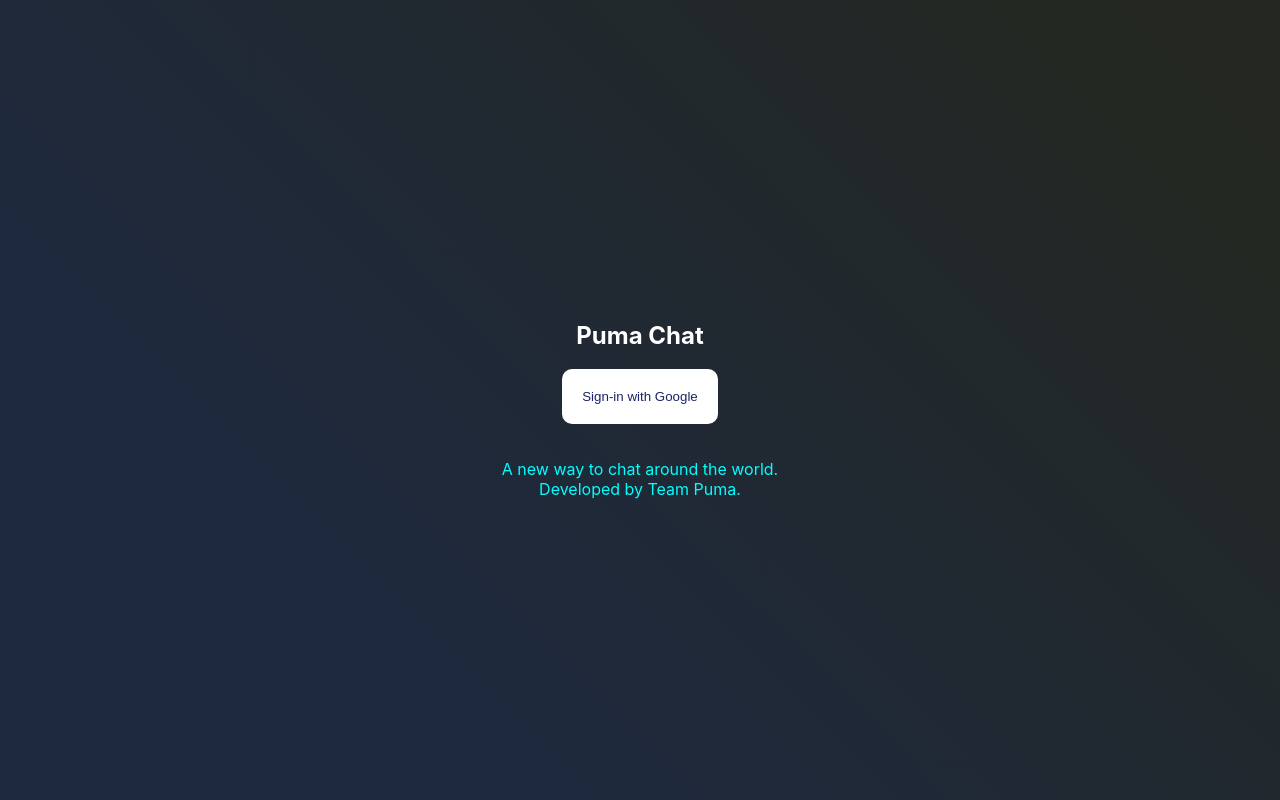
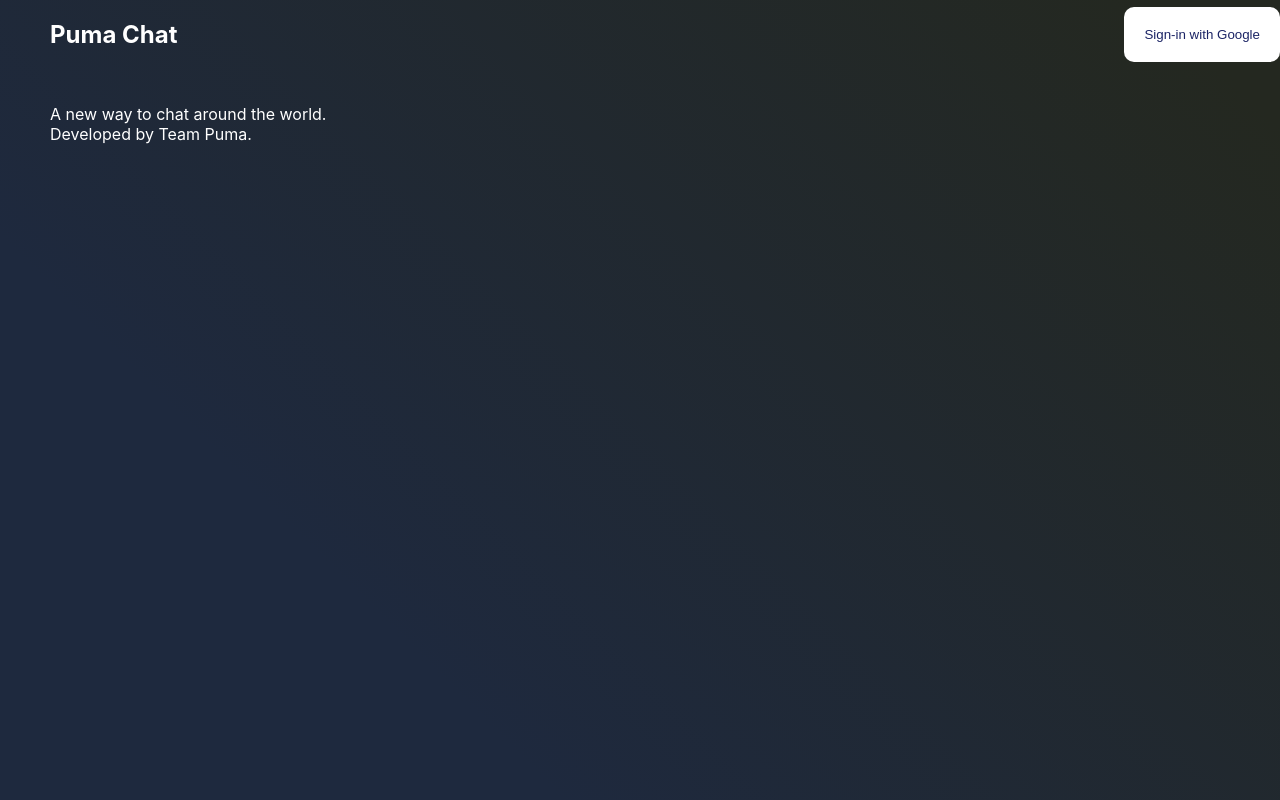
Before and after one commit to GDSC-Team-Puma/PumaChat, a React (Create React App) app in the folder puma-chat/: page / in a window 1280 px wide. Built offline with nearby package versions, Linux system fonts and the light colour scheme; no server answers.

Commit message:
changed app.css and homepage.js to not be centered

```diff
--- a/puma-chat/src/App.css
+++ b/puma-chat/src/App.css
@@ -1,12 +1,22 @@
 .app {
-  text-align: center;
+  min-height: 100vh;
+  color: white;
+  background-image: linear-gradient(45deg, rgba(30,41,62,1) 27%, rgba(36,40,32,1) 94%);
+}
+.nav-bar{
+  display:flex;
+  align-items: center;
+  justify-content: space-between;
+  margin-left: 50px;
+}
+
+.container-fluid{
   display: flex;
   flex-direction: column;
-  min-height: 100vh;
-  align-items: center;
-  justify-content: center;
-  color: white;
-  background-image: linear-gradient(45deg, rgba(30,41,62,1) 27%, rgba(36,40,32,1) 94%);
+  align-items: flex-start;
+  margin-left: 50px;
+  color:rgb(255, 255, 255);
+  /* for debugging */
 }
 
 .auth-form-container, .login-form, .register-form {
@@ -94,11 +104,3 @@
   align-items: flex-start;
   margin-bottom: 10px;
 }
-
-.container-fluid{
-  color:aqua
-  /* for debugging */
-}
-#pfp{
-  width: 1px;
-}
--- a/puma-chat/src/components/Homepage.js
+++ b/puma-chat/src/components/Homepage.js
@@ -40,10 +40,11 @@
     }, []);
 
     console.log("Data: ", data);
+    console.log(user.photoURL);
     return (
       <div className="container-fluid" style={{ marginTop: "10%" }}>
-      <div id = "pfp"> <img src = {user.photoURL}></img> </div>
         <div className="row">
+        <div id = "pfp"> <img src = {user.photoURL}></img> </div>
           <Card.Title>Welcome</Card.Title>
           <div>
             { data?.map((selected) => (
@@ -54,8 +55,11 @@
 
 
         </div>
+        <div id = "chatSelection">
         <UserSelect auth={auth} onUserSelection={handleUserSelection} />
         <p> Selected user: {selectedUser ? selectedUser.name : 'None'} </p>
+        </div>
+
 
 
       </div>
```
